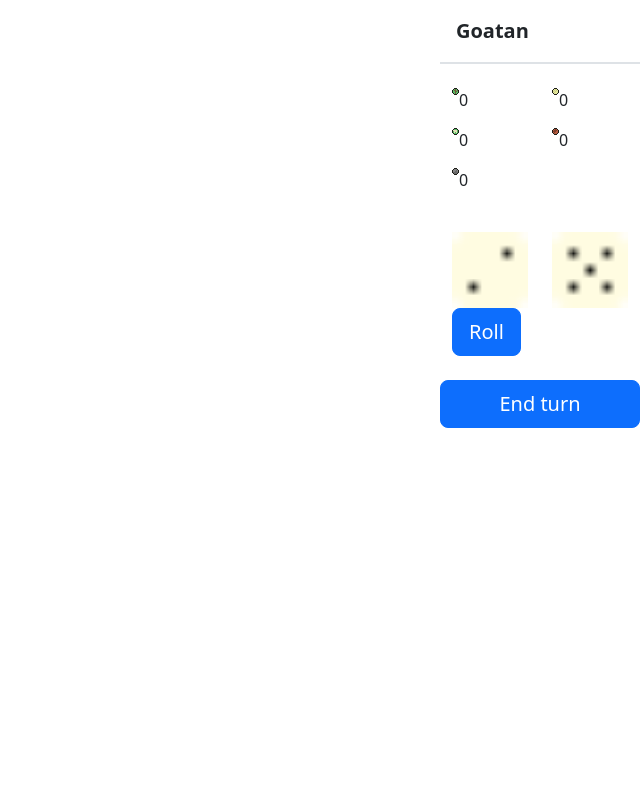
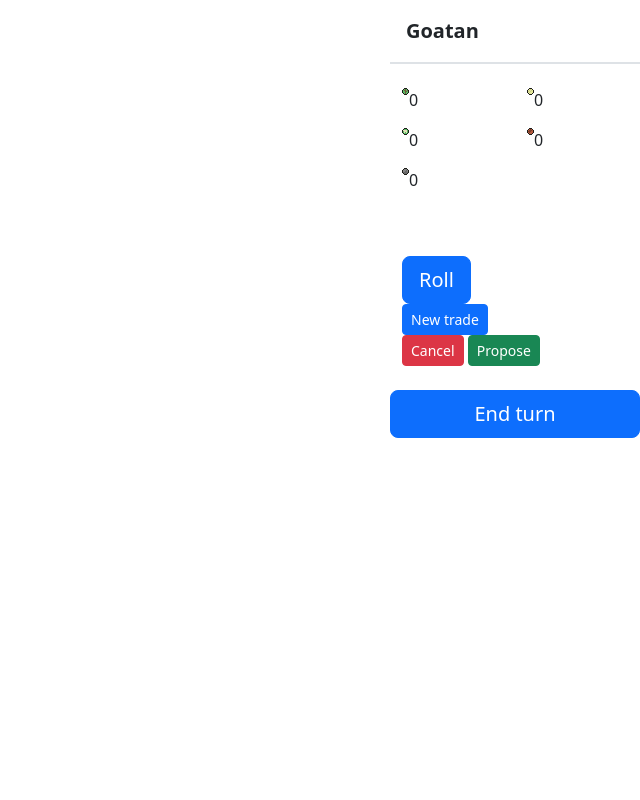
Before and after one commit to goatgoose/goatan, a Flask app: template templates/game.html in a window 1280 px wide. Shown: the whole page, without its empty margins (640-1280 px from the left). Run offline with Flask 3, Linux system fonts and the light colour scheme; the template is opened without the code that fills it, so the values that code supplies are empty; parts of the project's set-up code (start-up, migrations or seed data) failed here and were passed over; some libraries are stand-ins or nearby versions.

Commit message:
trade menu init

```diff
--- a/templates/game.html
+++ b/templates/game.html
@@ -17,7 +17,7 @@
 
 <div id="ui-container" class="d-flex" style="height: 100vh;">
     <div id="canvas-container" class="flex-grow-1"></div>
-    <div class="bg-white" style="width: 200px;">
+    <div class="bg-white" style="width: 250px;">
         <a href="/" class="d-flex align-items-center flex-shrink-0 p-3 link-dark text-decoration-none border-bottom">
             <span class="fs-5 fw-bold">Goatan</span>
         </a>
@@ -40,27 +40,27 @@
             <div class="row justify-content-md-center">
                 <div class="col">
                     <img src="/static/images/assets/wood-icon.png" class="resource-icon float-start">
-                    <p id="wood-count">0</p>
+                    <p class="resource-count" id="wood-count" data-resource="wood">0</p>
                 </div>
                 <div class="col">
                     <img src="/static/images/assets/wheat-icon.png" class="resource-icon float-start">
-                    <p id="wheat-count">0</p>
+                    <p class="resource-count" id="wheat-count" data-resource="wheat">0</p>
                 </div>
             </div>
             <div class="row justify-content-md-center">
                 <div class="col">
                     <img src="/static/images/assets/sheep-icon.png" class="resource-icon float-start">
-                    <p id="sheep-count">0</p>
+                    <p class="resource-count" id="sheep-count" data-resource="sheep">0</p>
                 </div>
                 <div class="col">
                     <img src="/static/images/assets/brick-icon.png" class="resource-icon float-start">
-                    <p id="brick-count">0</p>
+                    <p class="resource-count" id="brick-count" data-resource="brick">0</p>
                 </div>
             </div>
             <div class="row justify-content-md-center">
                 <div class="col">
                     <img src="/static/images/assets/stone-icon.png" class="resource-icon float-start">
-                    <p id="stone-count">0</p>
+                    <p class="resource-count" id="stone-count" data-resource="stone">0</p>
                 </div>
             </div>
         </div>
@@ -69,15 +69,26 @@
         <div class="container">
             <div class="dice-holder row justify-content-md-center">
                 <div class="col">
-                    <img src="/static/images/assets/die-2.png" class="die img-fluid w-100" id="die-1">
+                    <img class="die img-fluid" id="die-1">
                 </div>
                 <div class="col">
-                    <img src="/static/images/assets/die-5.png" class="die img-fluid w-100" id="die-2">
+                    <img class="die img-fluid" id="die-2">
                 </div>
             </div>
             <div class="row justify-content-md-center">
                 <div class="col">
                     <button class="btn btn-primary btn-lg btn-block" id="roll-button" type="button">Roll</button>
+                </div>
+            </div>
+            <div class="row justify-content-md-center">
+                <div class="col">
+                    <button class="btn btn-primary btn-sm btn-block" id="new-trade-button" type="button">New trade</button>
+                </div>
+            </div>
+            <div class="row justify-content-md-center">
+                <div class="col">
+                    <button class="btn btn-danger btn-sm btn-block" id="cancel-trade-button" type="button">Cancel</button>
+                    <button class="btn btn-success btn-sm btn-block" id="propose-trade-button" type="button">Propose</button>
                 </div>
             </div>
             <br>
```
Also changed, not shown: node/src/index.js (+47 -7 lines).
